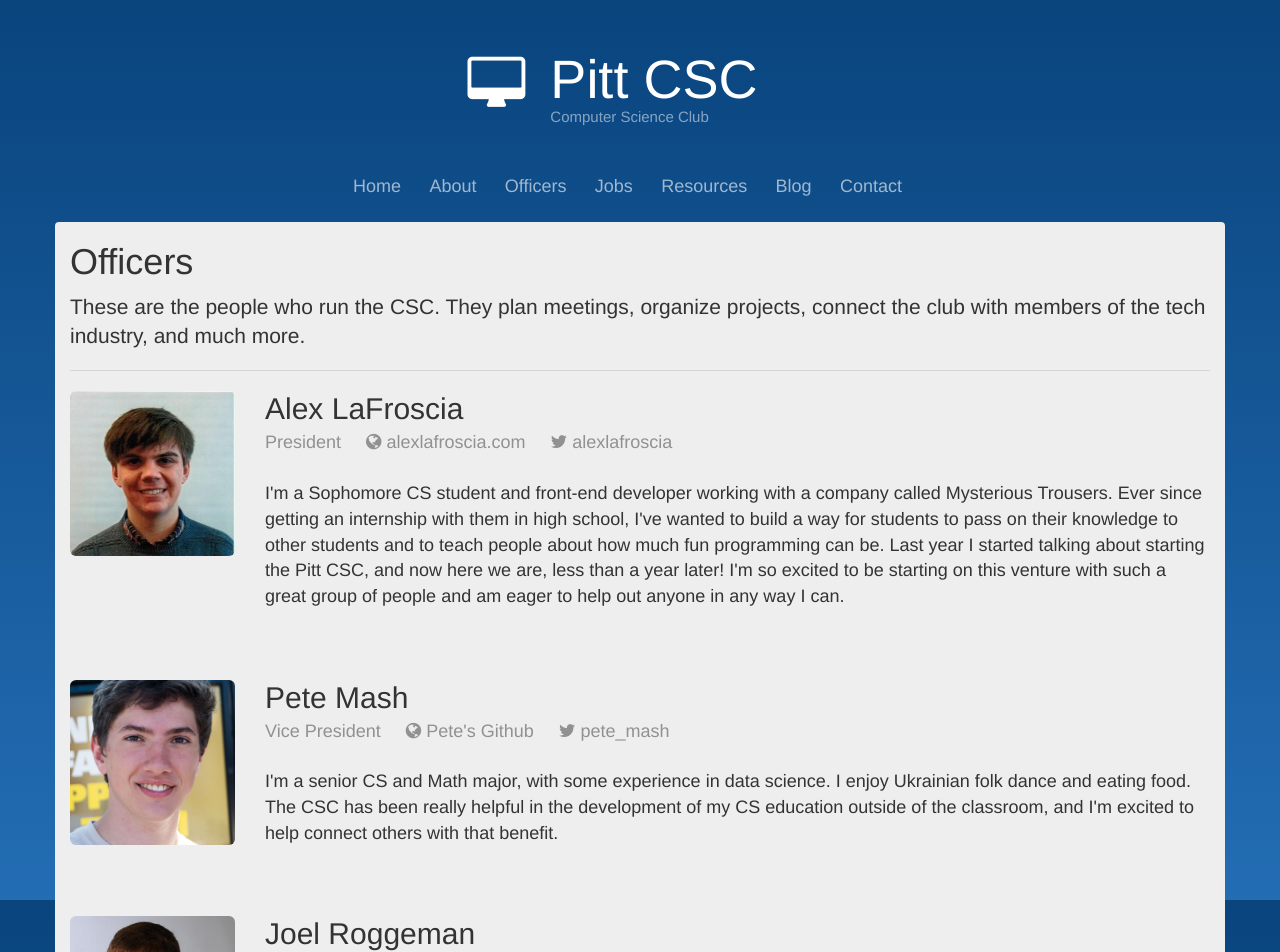
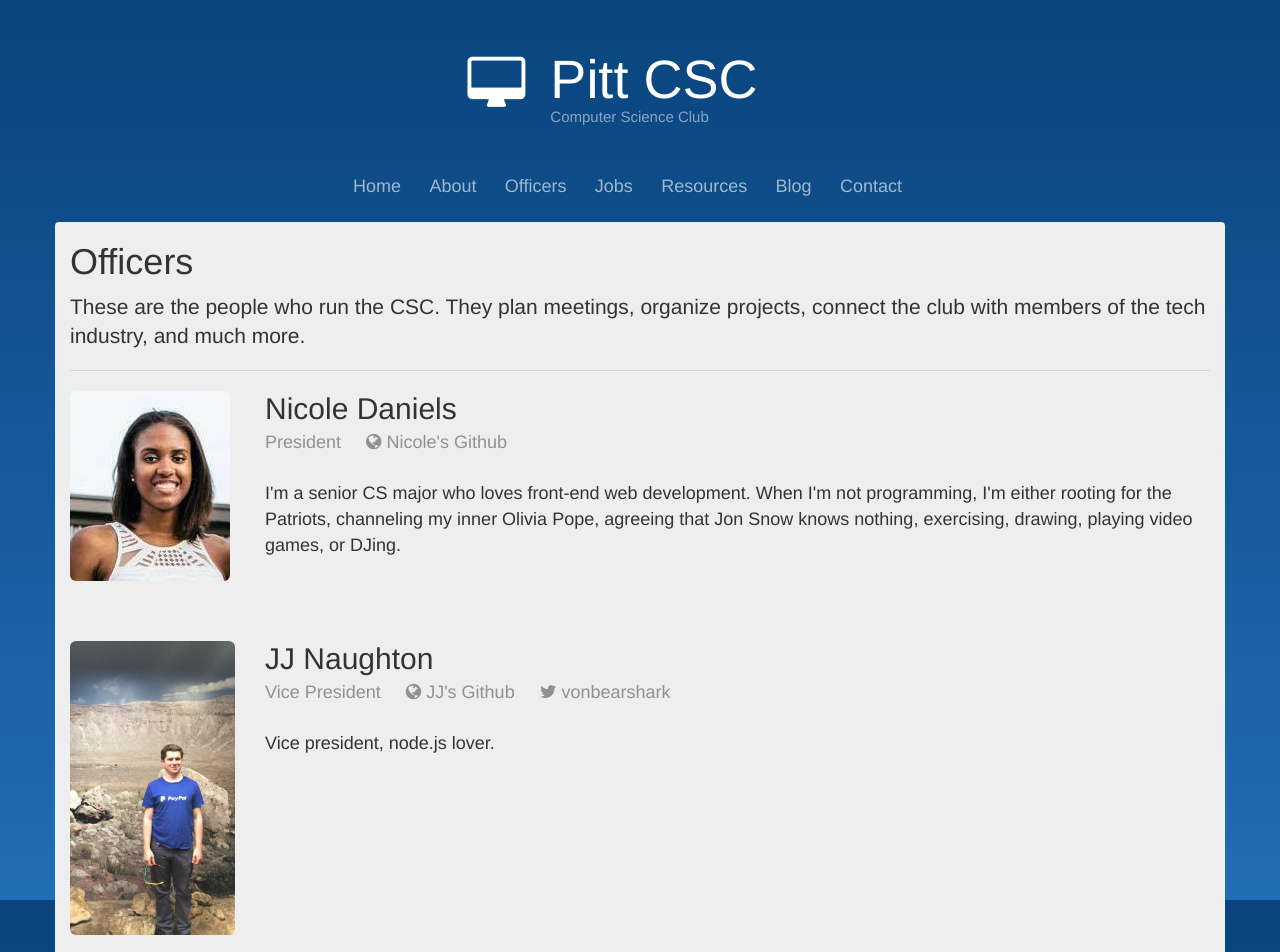
Before and after one commit to pittcsc/old-pittcsc-website-archived, a Jekyll site: the page built from pages/officers.html, in a window 1280 px wide and 1400 px high. Shown: the top 952 px of the window. Built offline with Jekyll 4.4.1, drawn with Linux system fonts in a browser that asks for light colours; nearby versions of some CDN libraries; some of the changed text lies outside the part shown.

Commit message:
updated officer information, for 2016-2017 year

```diff
--- a/_data/officers.yml
+++ b/_data/officers.yml
@@ -1,48 +1,49 @@
 - title: President
-  name: Alex LaFroscia
-  email: alex@lafroscia.com
-  bio: "I'm a Sophomore CS student and front-end developer working with a company called Mysterious Trousers. Ever since getting an internship with them in high school, I've wanted to build a way for students to pass on their knowledge to other students and to teach people about how much fun programming can be. Last year I started talking about starting the Pitt CSC, and now here we are, less than a year later! I'm so excited to be starting on this venture with such a great group of people and am eager to help out anyone in any way I can."
-  portrait_path: "/assets/images/officers/alex.jpg"
-  twitter_username: alexlafroscia
-  website:
-    url: http://alexlafroscia.com
-    name: alexlafroscia.com
-
-- title: Vice President
-  name: Pete Mash
-  email: peter@mash.email
-  bio: "I'm a senior CS and Math major, with some experience in data science. I enjoy Ukrainian folk dance and eating food. The CSC has been really helpful in the development of my CS education outside of the classroom, and I'm excited to help connect others with that benefit."
-  portrait_path: "/assets/images/officers/pete.jpg"
-  twitter_username: pete_mash
-  website:
-    url: http://github.com/PeterMash
-    name: Pete's Github
-
-- title: Business Manager
-  name: Joel Roggeman
-  email: joelroggeman@gmail.com
-  bio: "I'm a senior CS major primarily interested in web dev and compiler programming.  Other than coding, I enjoy running, baking, gaming, and music."
-  portrait_path: "/assets/images/officers/joel.jpg"
-  twitter_username: joelroggeman
-  website:
-    url: http://github.com/jroggeman
-    name: Joel's GitHub
-
-- title: Education Chair
   name: Nicole Daniels
   email: nld24@pitt.edu
-  bio: "I'm a junior CS major who loves front-end web development. When I'm not programming, I'm either rooting for the Patriots, channeling my inner Olivia Pope, agreeing that Jon Snow knows nothing, exercising, drawing, playing video games, or DJing."
+  bio: "I'm a senior CS major who loves front-end web development. When I'm not programming, I'm either rooting for the Patriots, channeling my inner Olivia Pope, agreeing that Jon Snow knows nothing, exercising, drawing, playing video games, or DJing."
   portrait_path: "/assets/images/officers/nicole.jpg"
+  twitter_username:
   website:
     url: http://www.github.com/ComicStix
     name: Nicole's Github
 
+- title: Vice President
+  name: JJ Naughton
+  email: jjnaughton93@gmail.com
+  bio: "Vice president, node.js lover."
+  portrait_path: "/assets/images/officers/JJ.jpg"
+  twitter_username: vonbearshark
+  website:
+    url: https://github.com/vonbearshark
+    name: JJ's Github
+
+- title: Business Manager
+  name: John Linahan
+  email: linahan.john@gmail.com
+  bio: "Junior Computer Science Major, Business Manager"
+  portrait_path: "/assets/images/officers/John.jpg"
+  twitter_username:
+  website:
+    url: https://github.com/JohnLinahan
+    name: John's Github
+
+- title: Outreach Coordinator
+  name: Ritwik Gupta
+  email: ritwikgupta@pitt.edu
+  bio: "Senior CS Major, Outreach coordinator"
+  portrait_path: "/assets/images/officers/Ritwik.jpg"
+  twitter_username:
+  website:
+    url: https://github.com/RitwikGupta
+    name: Ritwik's Github
+
 - title: Events Chair
   name: Emily Pepke
   email: elpepke41@gmail.com
-  bio: "I'm a junior CS major who is interested in web dev and security, and other stuff I haven't actually checked out yet. When I'm not programming I like playing video games (WoW especially) and going on adventures. My goal aside from making the CSC as fun as possible with events, is to help mentor and guide those who need it."
+  bio: "I'm a senior CS major who is interested in front-end web development. When I'm not programming I like playing video games (WoW especially), looking at cat pictures, and going to the gym. I'm a dedicated yinzer, so sorry about my Pittsburghese. I'm on slack, twitter, facebook, and check my email obsessively, so if you ever need anything contact me anytime!"
   portrait_path:  "/assets/images/officers/emily.jpg"
   twitter_username: EmilyOfSuburbia
   website:
-      url: http://www.github.com/pepke41
-      name: Emily's Github
+      url: emilypepke.com
+      name: Emily's Website
```
Also changed, not shown: assets/images/officers/JJ.jpg (added), assets/images/officers/Ritwik.JPG (added), 5 other files.
